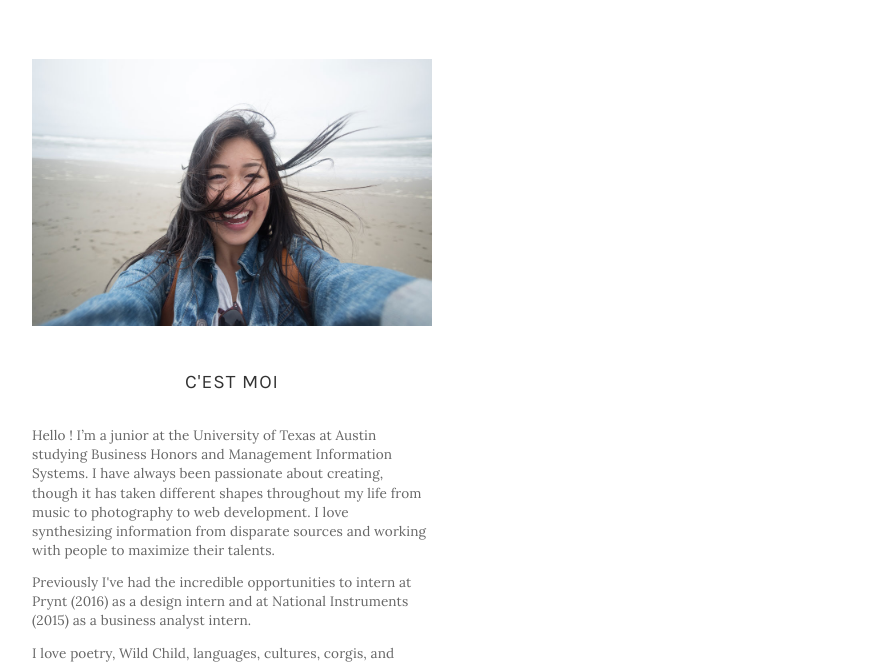
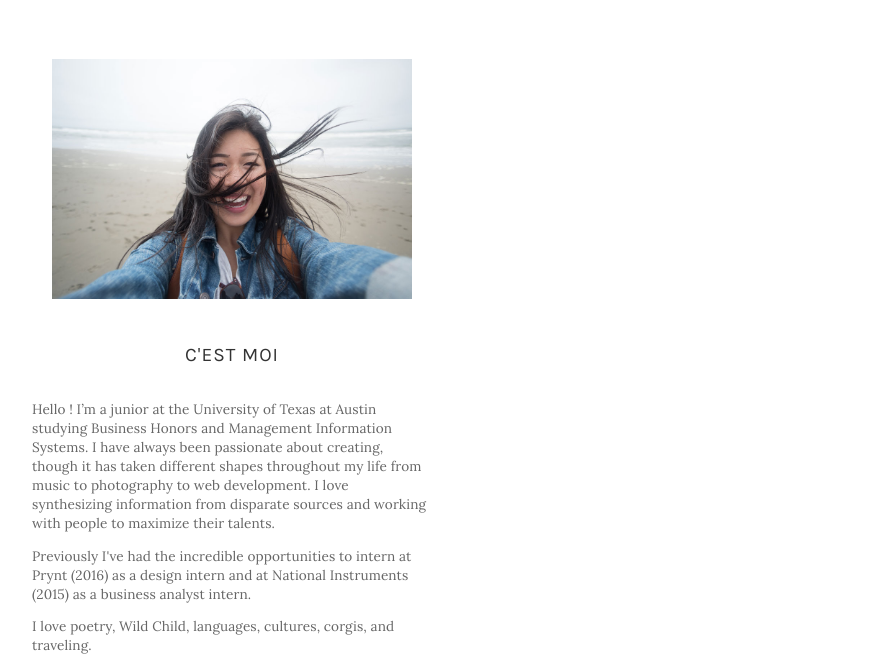
Before and after one commit to annaawang/annaawang.github.io, a website: page builds/about.html in a window 1280 px wide. Shown: the part 71-735 px from the top of the page, without its empty margins (408-1280 px from the left). Drawn offline with Linux system fonts and the light colour scheme.

Commit message:
about container fix image

```diff
--- a/builds/about.html
+++ b/builds/about.html
@@ -37,16 +37,16 @@
 
 	<div class="tab"></div>
 
-	<div class="container">
-		<div class="images about">
+	<div class="about-container">
+		<div class="images">
 			<img src="img/me.jpg"></img>
 		</div>
 
-		<div class="title about">
+		<div class="title">
 			<h1>C'est moi</h1>
 		</div>
 
-		<div class="text about">
+		<div class="text">
 			<p>Hello ! I’m a junior at the University of Texas at Austin studying Business Honors and Management Information Systems. I have always been passionate about creating, though it has taken different shapes throughout my life from music to photography to web development. I love synthesizing information from disparate sources and working with people to maximize their talents.</p>
 
 			<p>Previously I've had the incredible opportunities to intern at <a class="link" href="https://www.prynt.co/" target="_blank">Prynt</a> (2016) as a design intern and at <a class="link" href="http://www.ni.com/" target="_blank">National Instruments</a> (2015) as a business analyst intern. </p>
--- a/process/sass/modules/_structure.scss
+++ b/process/sass/modules/_structure.scss
@@ -41,6 +41,7 @@ body {
 	@include wrapper(600px);
 	@include flexbox();
 	@include centerflex();
+	padding: 0 20px;
 
 	.title {
 		text-align: center;
@@ -77,10 +78,6 @@ body {
 			letter-spacing: 1.5px;
 		}
 	}
-	.about {
-		width: 400px;
-		margin: 0 auto;
-	}
 
 	.text {
 		p {
@@ -115,6 +112,10 @@ body {
 	}
 }
 
+.about-container {
+	@extend .container;
+	@include wrapper(400px);
+}
 
 .work-container {
 	@include wrapper(600px);
```
Also changed, not shown: builds/css/styles.min.css.
